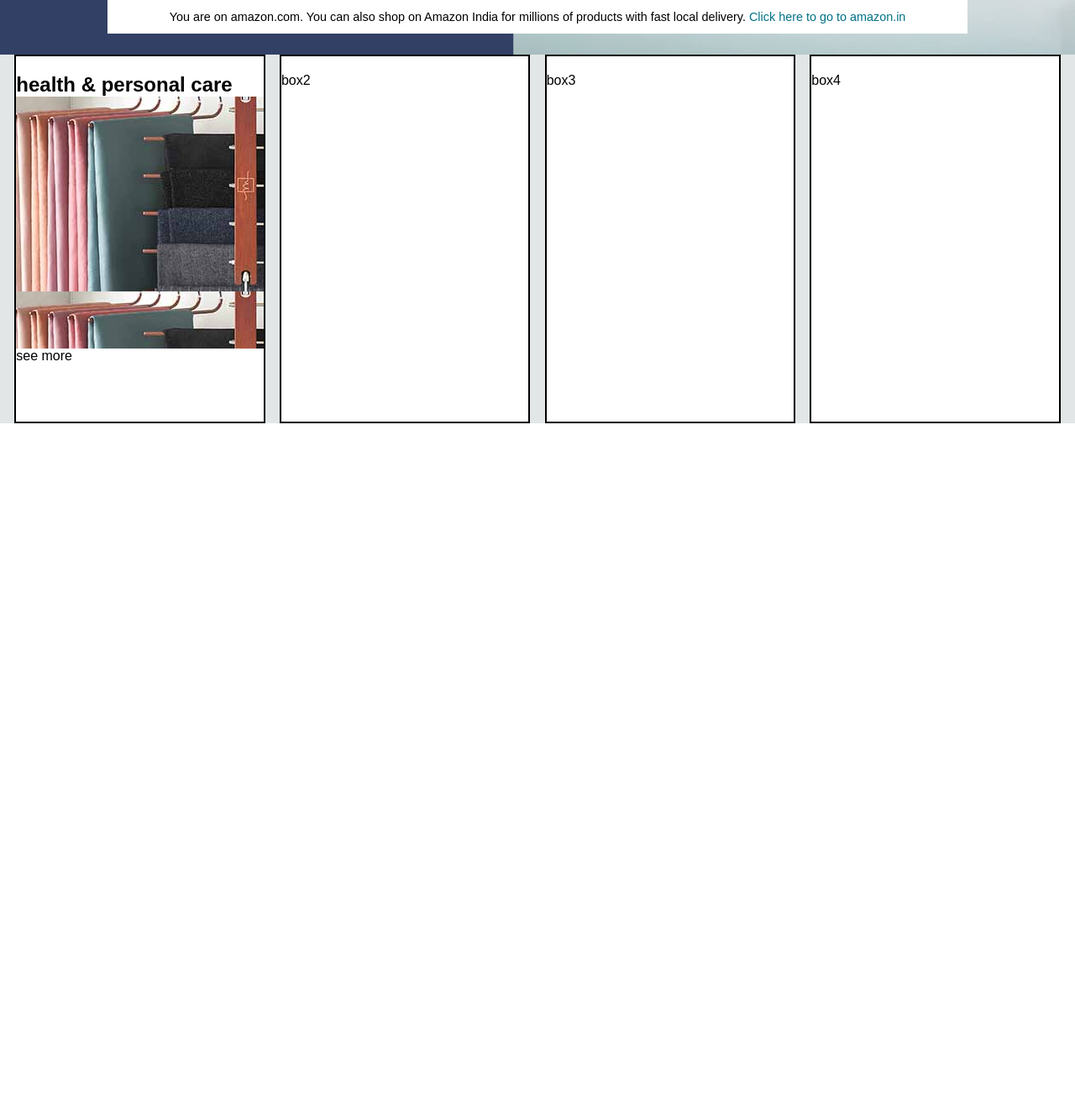
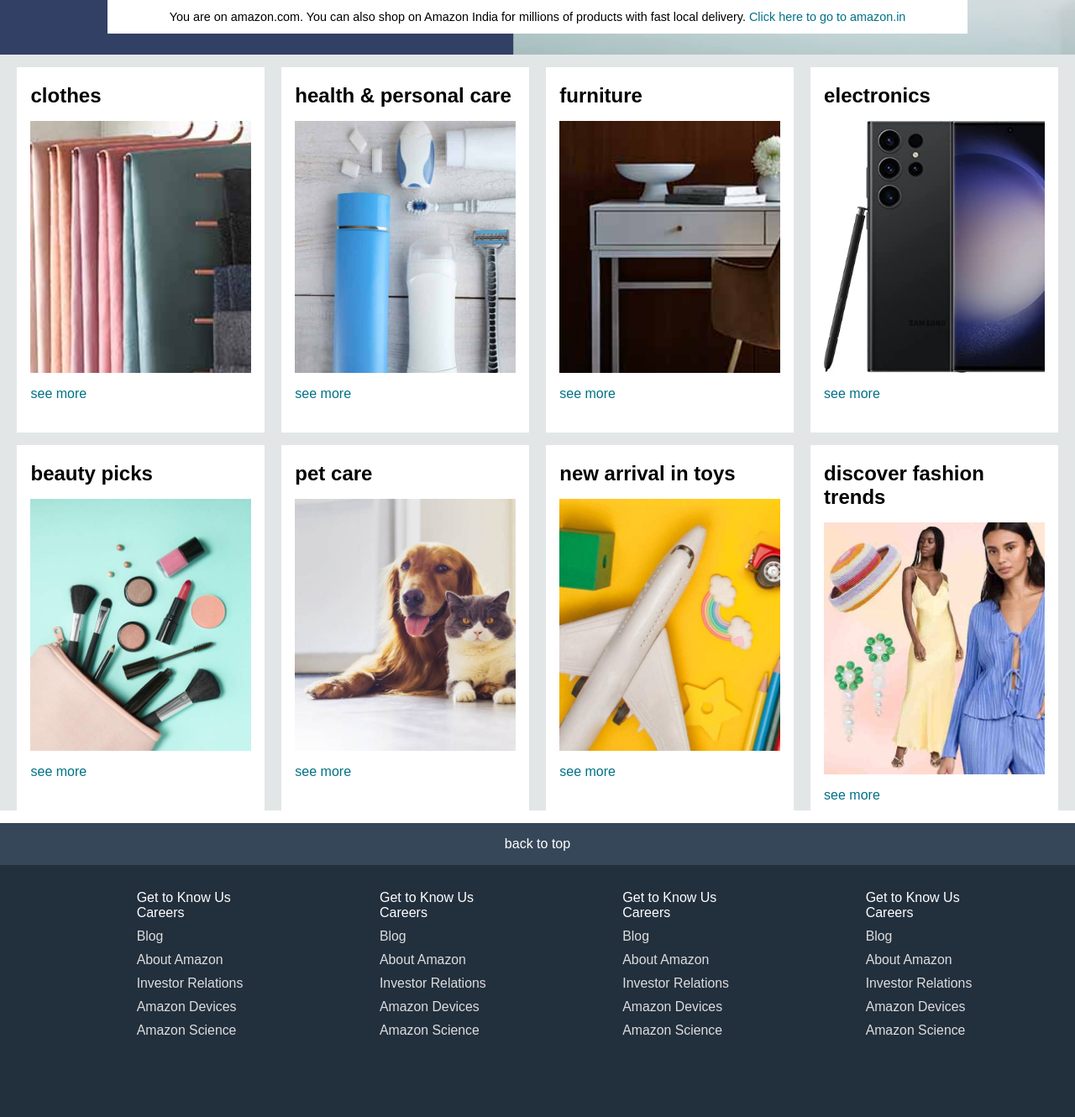
Before and after one commit to chahatcodesx24/amazon-clone, a plain HTML site: page index.html in a window 1280 px wide. Shown: the part 385-1715 px from the top of the page at 84% size. Before the commit the page ends 889 px from the top, so only its background shows below. Drawn offline with Linux system fonts and the light colour scheme.

Commit message:
Major Update: Added 8-box grid layout and multi-column footer

```diff
--- a/index.html
+++ b/index.html
@@ -79,17 +79,138 @@
 
 <div class="shop-section">
 
-    <div class="box1 box">
-        <h2>health & personal care</h2>
+    <div class="box">
+
+        <div class="box-content">
+        <h2>clothes</h2>
         <div class="box-img" style="background-image: url(images/box1_image.jpg);"></div>
         <p>see more</p>
+        </div>
+
     </div>
 
-    <div class="box2 box">box2</div>
-    <div class="box3 box">box3</div>
-    <div class="box4 box">box4</div>
+    <div class="box">
+
+        <div class="box-content">
+        <h2>health & personal care</h2>
+        <div class="box-img" style="background-image: url(images/box2_image.jpg);"></div>
+        <p>see more</p>
+        </div>
+
+    </div>
+
+    <div class="box">
+
+<div class="box-content">
+        <h2>furniture</h2>
+        <div class="box-img" style="background-image: url(images/box3_image.jpg);"></div>
+        <p>see more</p>
+        </div>
+
+    </div>
+
+    <div class="box">
+
+<div class="box-content">
+        <h2>electronics</h2>
+        <div class="box-img" style="background-image: url(images/box4_image.jpg);"></div>
+        <p>see more</p>
+        </div>
+
+    </div>
+
+    <div class="box">
+
+<div class="box-content">
+        <h2>beauty picks</h2>
+        <div class="box-img" style="background-image: url(images/box5_image.jpg);"></div>
+        <p>see more</p>
+        </div>
+
+    </div>
+
+    <div class="box">
+
+<div class="box-content">
+        <h2>pet care</h2>
+        <div class="box-img" style="background-image: url(images/box6_image.jpg);"></div>
+        <p>see more</p>
+        </div>
+
+    </div>
+
+    <div class="box">
+
+<div class="box-content">
+        <h2>new arrival in toys</h2>
+        <div class="box-img" style="background-image: url(images/box7_image.jpg);"></div>
+        <p>see more</p>
+        </div>
+
+    </div>
+
+    <div class="box">
+
+<div class="box-content">
+        <h2>discover fashion trends</h2>
+        <div class="box-img" style="background-image: url(images/box8_image.jpg);"></div>
+        <p>see more</p>
+        </div>
+
+    </div>
 
 </div>
 
+<footer>
+
+    <div class="foot-panel-1">
+back to top
+    </div>
+
+    <div class="foot-panel-2">
+        <ul>
+            <p>Get to Know Us</p
+            <a>Careers</a>
+            <a>Blog</a>
+            <a>About Amazon</a>
+            <a>Investor Relations</a>
+            <a>Amazon Devices</a>
+            <a>Amazon Science</a>
+        </ul>
+
+        <ul>
+            <p>Get to Know Us</p
+            <a>Careers</a>
+            <a>Blog</a>
+            <a>About Amazon</a>
+            <a>Investor Relations</a>
+            <a>Amazon Devices</a>
+            <a>Amazon Science</a>
+        </ul>
+
+        <ul>
+            <p>Get to Know Us</p
+            <a>Careers</a>
+            <a>Blog</a>
+            <a>About Amazon</a>
+            <a>Investor Relations</a>
+            <a>Amazon Devices</a>
+            <a>Amazon Science</a>
+        </ul>
+
+        <ul>
+            <p>Get to Know Us</p
+            <a>Careers</a>
+            <a>Blog</a>
+            <a>About Amazon</a>
+            <a>Investor Relations</a>
+            <a>Amazon Devices</a>
+            <a>Amazon Science</a>
+        </ul>
+
+    </div>
+
+</footer>
+
 </body>
 </html>
--- a/style.css
+++ b/style.css
@@ -157,18 +157,64 @@ font-size: 29px;
 
 .shop-section {
     display: flex;
+    flex-wrap: wrap;
     justify-content: space-evenly;
     background-color: #e2e6e7;
 }
 
 .box {
-    border: 2px solid black;
     height: 400px;
     width: 23%;
     background-color: white;
     padding: 20px 0px 15px;
+    margin-top: 15px;
 }
 
 .box-img {
-    height: 300px
+    height: 300px;
+    background-size: cover;
+    margin-top: 1rem;
+    margin-bottom: 1rem;
 }
+
+.box-content {
+    margin-left: 1rem;
+    margin-right: 1rem;
+}
+
+.box-content p {
+    color: #007185;
+}
+
+footer {
+    margin-top: 15px;
+}
+
+.foot-panel-1 {
+    background-color: #37475a;
+    color: white;
+    height: 50px;
+    display: flex;
+    justify-content: center;
+    align-items: center;
+    font-size: 1rem;
+}
+
+.foot-panel-2 {
+    background-color: #222f3d;
+    color: white;
+    height: 300px;
+    display: flex;
+    justify-content: space-evenly;
+}
+
+ul {
+    margin-top: 30px;
+}
+
+ul a {
+    display: block;
+    font-size: 0.99rem;
+    margin-top: 10px;
+    color: #dddddd;
+}
```
